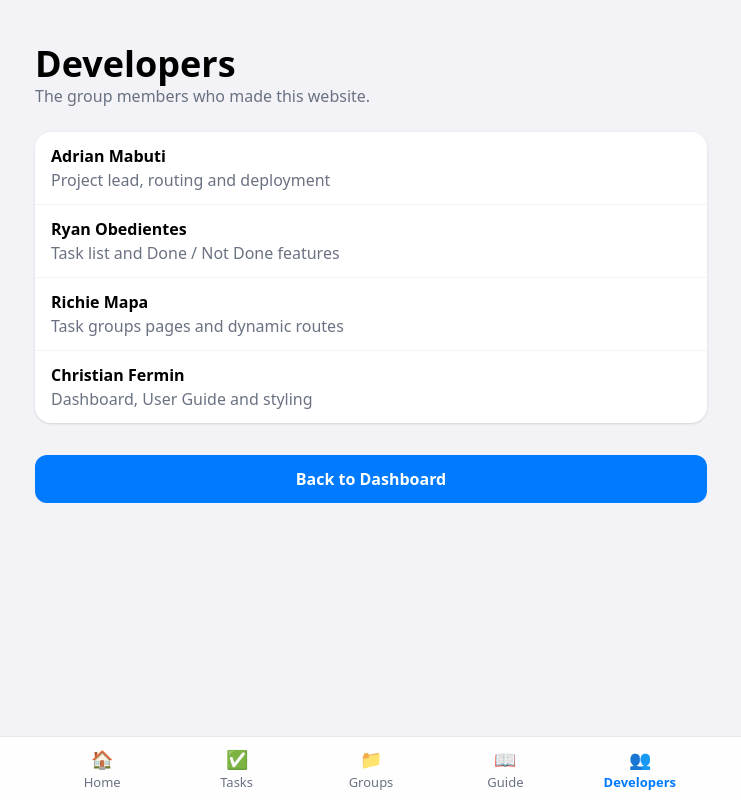
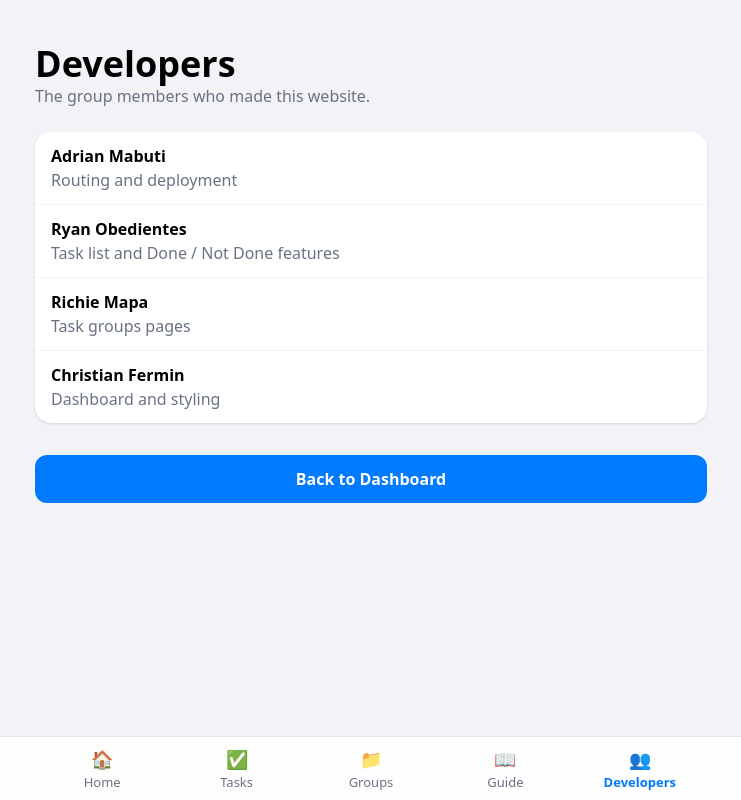
Before and after one commit to drain13/LAB3_DCIT26, a React (Vite) app: page /developers in a window 1280 px wide. Shown: the whole page, without its empty margins (269-1010 px from the left). Built offline with nearby package versions, Linux system fonts and the light colour scheme.

Commit message:
Update Developers.jsx

```diff
--- a/src/pages/Developers.jsx
+++ b/src/pages/Developers.jsx
@@ -1,11 +1,11 @@
 import { Link } from "react-router-dom";
 
-// TODO: change these to the real names of your group members (max 4)
+
 const developers = [
-  { name: "Adrian Mabuti", role: "Project lead, routing and deployment" },
+  { name: "Adrian Mabuti", role: "Routing and deployment" },
   { name: "Ryan Obedientes", role: "Task list and Done / Not Done features" },
-  { name: "Richie Mapa", role: "Task groups pages and dynamic routes" },
-  { name: "Christian Fermin", role: "Dashboard, User Guide and styling" },
+  { name: "Richie Mapa", role: "Task groups pages" },
+  { name: "Christian Fermin", role: "Dashboard and styling" },
 ];
 
 function Developers() {
```
